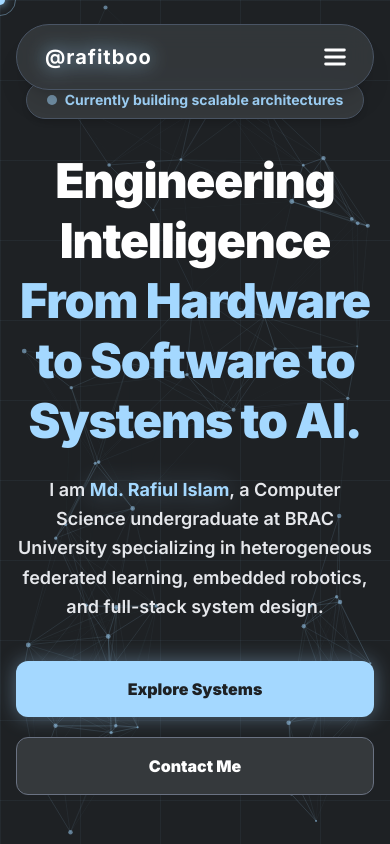
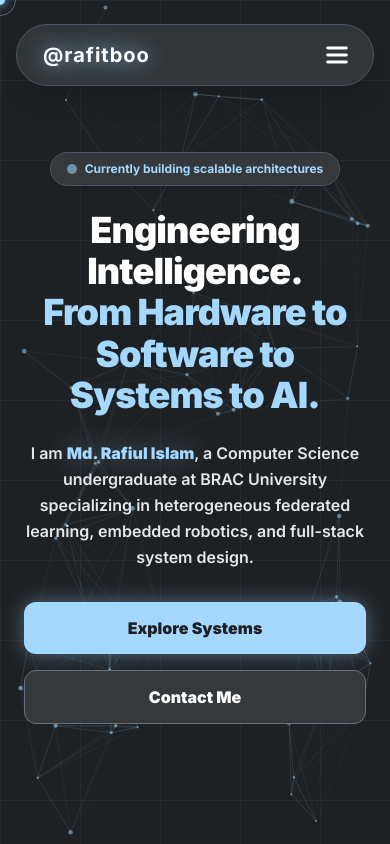
Before and after one commit to rafitboo/my-portfolio, a Next.js app: page / in a window 390 px wide. Shown: the top 844 px of the page. Built offline with nearby package versions, Linux system fonts and the light colour scheme.

Commit message:
fixed home page padding

```diff
--- a/src/components/Hero.jsx
+++ b/src/components/Hero.jsx
@@ -4,47 +4,50 @@ import Link from 'next/link';
 
 export default function Hero() {
   return (
-    <section id="hero" className="min-h-screen flex items-center px-4 pt-20">
-      <div className="max-w-7xl mx-auto w-full grid grid-cols-1 lg:grid-cols-2 gap-16 items-center">
+    <section
+      id="hero"
+      className="min-h-screen flex items-center justify-center px-6 sm:px-8 lg:px-12 pt-32 sm:pt-36 lg:pt-28 pb-16 sm:pb-20 lg:pb-24"
+    >
+      <div className="max-w-7xl mx-auto w-full grid grid-cols-1 lg:grid-cols-2 gap-12 lg:gap-16 items-center">
 
         {/* Left Side: Bold Text Content */}
         <div className="flex flex-col justify-center text-center lg:text-left">
 
-          {/* Status Badge */}
-          <div className="inline-flex items-center justify-center lg:justify-start gap-2 bg-[#35393C] border border-gray-600 text-[#A4D8FF] px-5 py-2 rounded-full text-sm font-bold mb-8 w-fit mx-auto lg:mx-0 shadow-md">
+          {/* Status Badge with balanced top clearance */}
+          <div className="inline-flex items-center justify-center lg:justify-start gap-2 bg-[#35393C] border border-gray-600 text-[#A4D8FF] px-4 py-2 sm:px-5 sm:py-2 rounded-full text-xs sm:text-sm font-bold mb-6 sm:mb-8 w-fit mx-auto lg:mx-0 shadow-md">
             <span className="w-2.5 h-2.5 bg-[#A4D8FF] rounded-full animate-pulse"></span>
             Currently building scalable architectures
           </div>
 
-          {/* Main Headline */}
-          <h1 className="text-5xl md:text-6xl lg:text-7xl font-black text-white leading-tight mb-6 tracking-tight">
-            Engineering Intelligence <br className="hidden lg:block"/>
+          {/* Responsive Headline */}
+          <h1 className="text-4xl sm:text-5xl md:text-6xl lg:text-7xl font-black text-white leading-[1.15] sm:leading-tight mb-6 tracking-tight">
+            Engineering Intelligence. <br />
             <span className="text-[#A4D8FF]">From Hardware to Software to Systems to AI.</span>
           </h1>
 
-          {/* Paragraph Copy with Bold Weight and Blue Accent on Name */}
-          <p className="text-gray-200 font-semibold text-lg md:text-xl mb-10 max-w-2xl leading-relaxed mx-auto lg:mx-0">
-            I am <strong className="text-[#A4D8FF] font-bold drop-shadow-[0_0_12px_rgba(164,216,255,0.4)]">Md. Rafiul Islam</strong>, a Computer Science undergraduate at BRAC University specializing in heterogeneous federated learning, embedded robotics, and full-stack system design.
+          {/* Paragraph Copy with balanced spacing */}
+          <p className="text-gray-200 font-semibold text-base sm:text-lg md:text-xl mb-8 sm:mb-10 max-w-2xl leading-relaxed mx-auto lg:mx-0">
+            I am <strong className="text-[#A4D8FF] font-black drop-shadow-[0_0_12px_rgba(164,216,255,0.4)]">Md. Rafiul Islam</strong>, a Computer Science undergraduate at BRAC University specializing in heterogeneous federated learning, embedded robotics, and full-stack system design.
           </p>
 
           {/* Action Buttons */}
-          <div className="flex flex-col sm:flex-row justify-center lg:justify-start gap-5 mb-12">
+          <div className="flex flex-col sm:flex-row justify-center lg:justify-start gap-4 sm:gap-5 mb-8 lg:mb-0">
             <a
               href="#projects"
-              className="w-full sm:w-auto text-center bg-[#A4D8FF] text-[#1E2124] px-8 py-4 rounded-xl font-black text-base hover:bg-white transition-all duration-300 shadow-[0_0_20px_rgba(164,216,255,0.4)] hover:shadow-[0_0_30px_rgba(164,216,255,0.8)] hover:-translate-y-0.5"
+              className="w-full sm:w-auto text-center bg-[#A4D8FF] text-[#1E2124] px-7 py-3.5 sm:px-8 sm:py-4 rounded-xl font-black text-base hover:bg-white transition-all duration-300 shadow-[0_0_20px_rgba(164,216,255,0.4)] hover:shadow-[0_0_30px_rgba(164,216,255,0.8)] hover:-translate-y-0.5"
             >
               Explore Systems
             </a>
             <Link
               href="/contact"
-              className="w-full sm:w-auto text-center bg-[#35393C] border border-gray-500 text-white px-8 py-4 rounded-xl font-black text-base hover:border-[#A4D8FF]/50 transition-all duration-300 hover:shadow-[0_0_20px_rgba(164,216,255,0.4)] hover:-translate-y-0.5"
+              className="w-full sm:w-auto text-center bg-[#35393C] border border-gray-500 text-white px-7 py-3.5 sm:px-8 sm:py-4 rounded-xl font-black text-base hover:border-[#A4D8FF]/50 transition-all duration-300 hover:shadow-[0_0_20px_rgba(164,216,255,0.4)] hover:-translate-y-0.5"
             >
               Contact Me
             </Link>
           </div>
         </div>
 
-        {/* Right Side: Terminal */}
+        {/* Right Side: Interactive Terminal */}
         <div className="w-full hidden md:block">
           <Terminal />
         </div>
--- a/src/components/Navbar.jsx
+++ b/src/components/Navbar.jsx
@@ -20,7 +20,7 @@ export default function Navbar() {
   return (
     <div className="fixed top-6 left-0 right-0 z-50 flex justify-center px-4">
       {/* Slightly larger max-width and padding */}
-      <nav className="bg-[#35393C]/90 backdrop-blur-md border border-gray-600 rounded-full p-2 flex items-center justify-between w-full max-w-4xl shadow-xl relative">
+      <nav className="bg-[#35393C]/90 backdrop-blur-md border border-gray-600 rounded-full p-1.5 flex items-center justify-between w-full max-w-4xl shadow-xl relative">
 
         <Link href="/" onClick={() => setIsOpen(false)} className={`text-xl font-bold tracking-wider px-5 py-2.5 transition-all duration-300 hardware-glitch ${pathname === '/' ? 'text-white drop-shadow-[0_0_10px_rgba(164,216,255,0.8)]' : 'text-white hover:text-[#A4D8FF] hover:drop-shadow-[0_0_10px_rgba(164,216,255,0.8)]'}`}>
           @rafitboo
```
